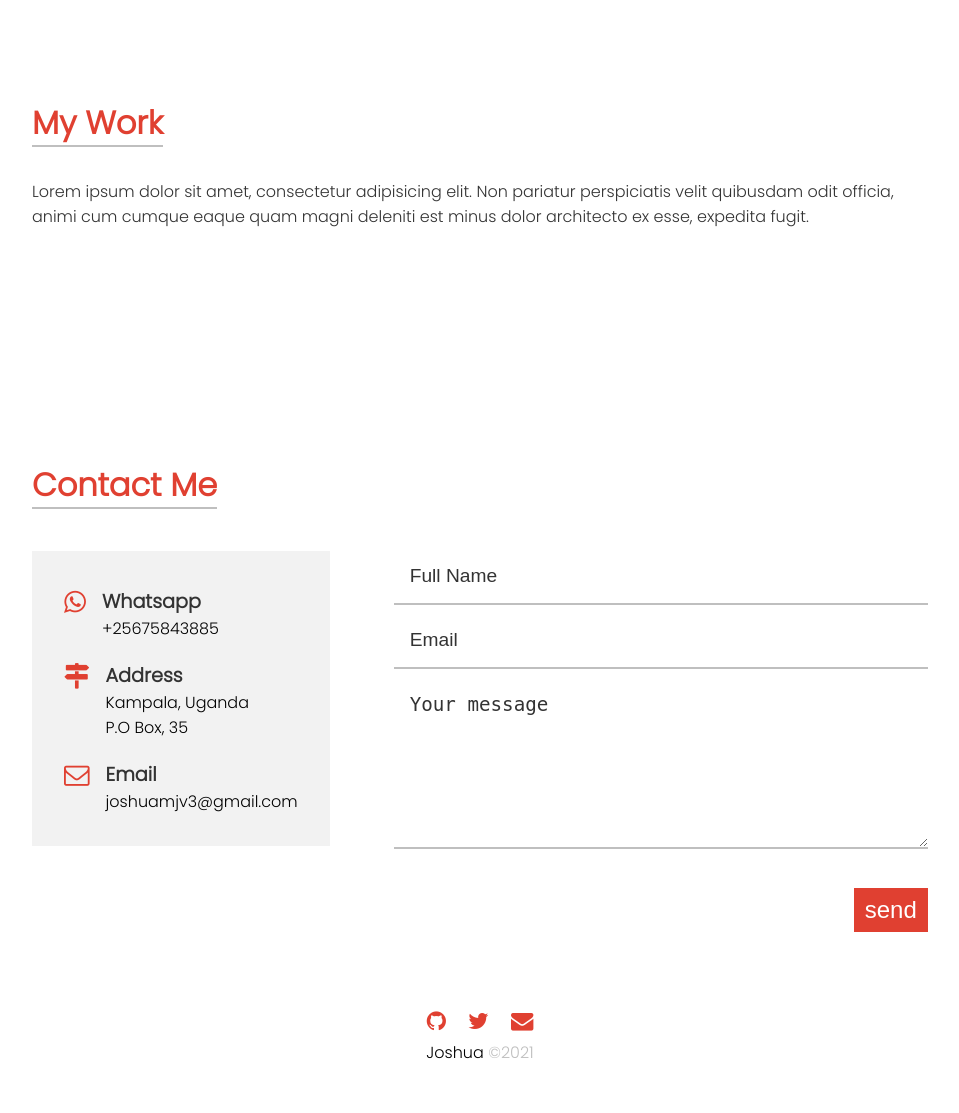
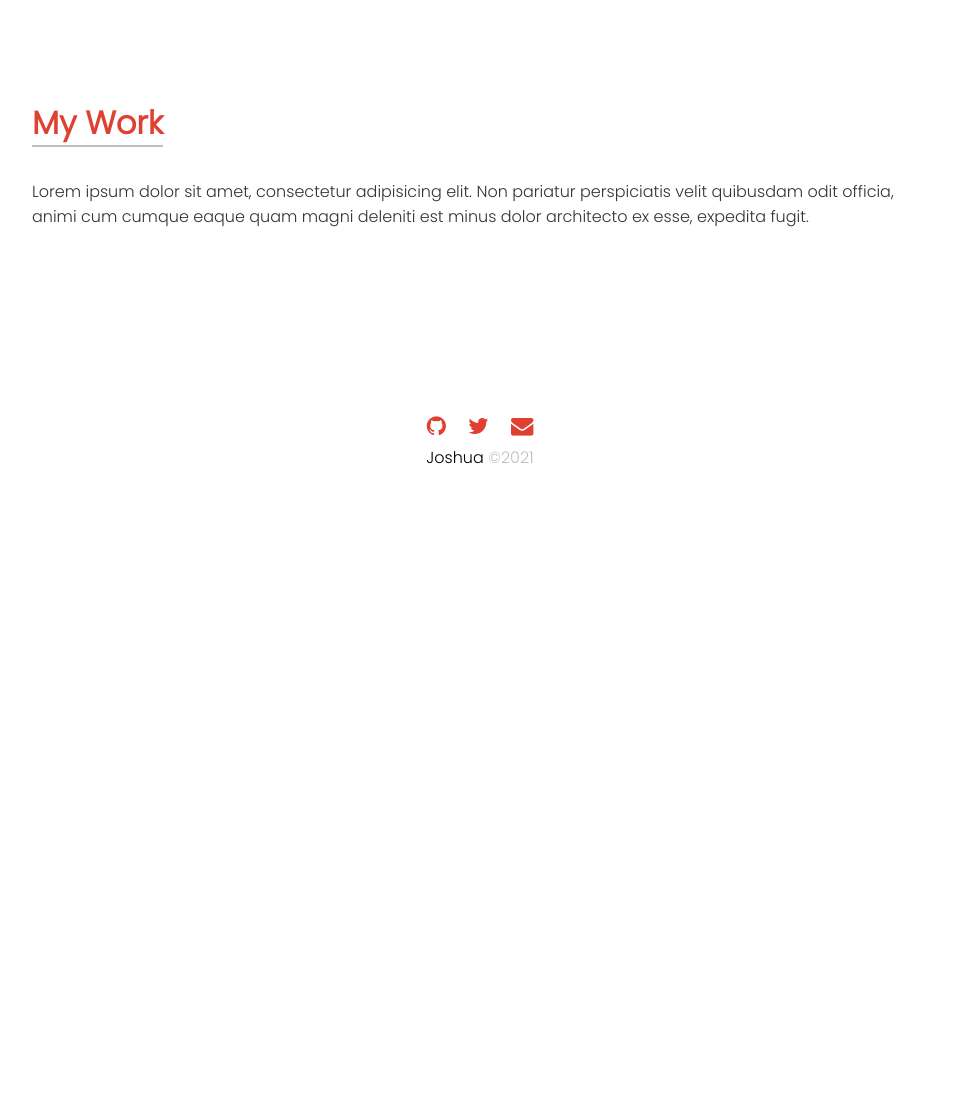
Before and after one commit to Joshuamjv2/my_djangoPortfolio, a Django app: page / in a window 1280 px wide. Shown: the part 1589-2702 px from the top of the page, without its empty margins (160-1119 px from the left). After the commit the page ends 2053 px from the top, so only its background shows below. Run offline with Django 3.2, Linux system fonts and the light colour scheme; data that the repository does not hold is empty; some libraries are stand-ins or nearby versions; some web fonts are replaced.

Commit message:
contact section removed from home page

```diff
--- a/projects/templates/contact/contact.html
+++ b/projects/templates/contact/contact.html
@@ -60,7 +60,7 @@
                         {{field}}
                     </div>
                 {% endfor %}
-                <input type="submit" value="send" id="contact-submit">
+                <input type="submit" value="send" id="contact-submit" class="btn">
             </form>
         </div>
     </div>
--- a/projects/templates/home/index.html
+++ b/projects/templates/home/index.html
@@ -3,7 +3,7 @@
 
 
 {% block content %}
-    <section class="main">
+    <section class="main" id="home-section">
         <div class="container hero">
             <!-- <div class="hero-text"> -->
                 <p class="hero-intro">Hello world</hp>
@@ -11,13 +11,13 @@
                 <p class="hero-impression">I am a web developer. <br>I build full on web solutions with the <br> necessary tools.</p>
             <!-- </div> -->
             <ul class="cta hero-cta">
-                <li class="single-cta btn">My Work</li>
-                <li class="single-cta btn">Contact Me</li>
+                <li class="single-cta btn"><a href="#work-section">My Work</a></li>
+                <li class="single-cta btn"><a href="#contact-section">Contact Me</a></li>
             </ul>
         </div>
     </section>
 
-    <section class="about">
+    <section class="about" id="about-section">
         <div class="container">
             <!-- <div class="about-text"> -->
                 <h3 class="section-title">About Me</h3>
@@ -32,7 +32,7 @@
         </div>
     </section>
 
-    <section class="work">
+    <section class="work" id="work-section">
         <div class="container">
             <h1 class="section-title">My Work</h1>
             <div class="work-info">
@@ -76,75 +76,4 @@
         </div>
     </section>
 
-
-
-    <section class="contact">
-        <div class="container">
-            <h1 class="section-title">Contact Me</h1>
-
-            <div class="contact_info-wrapper">
-
-                <div class="contact-info__text">
-
-
-
-                    <div class="wrapper-up">
-                        <div class="info-item">
-                            <div class="info-item_title__text">
-                                <div class="icon">
-                                    <i class="fa fa-whatsapp" aria-hidden="true"></i>
-                                </div>
-                                <div class="text-info">
-                                    <h3 class="title">Whatsapp</h3>
-                                    <p>+25675843885</p>
-                                </div>
-                            </div>
-                        </div>
-                        <div class="info-item">
-                            <div class="info-item_title__text">
-                                <div class="icon">
-                                    <i class="fa fa-map-signs" aria-hidden="true"></i>
-                                </div>
-                                <div class="text-info">
-                                    <h3 class="title">Address</h3>
-                                    <p>Kampala, Uganda</p>
-                                    <p>P.O Box, 35</p>
-                                </div>
-                            </div>
-                        </div>
-                        <div class="info-item">
-                            <div class="info-item_title__text">
-                                <div class="icon">
-                                    <i class="fa fa-envelope-o" aria-hidden="true"></i>
-                                </div>
-                                <div class="text-info">
-                                    <h3 class="title">Email</h3>
-                                    <p>joshuamjv3@gmail.com</p>
-                                    <!-- <p>P.O Box, 35</p> -->
-                                </div>
-                            </div>
-                        </div>
-                    </div>
-
-                </div>
-
-                <form action="" class="contact-info__form" method="POST" id="contact">
-                    {% csrf_token %}
-                    <div class="form-item">
-                        <input type="text" name="" id="" placeholder="Full Name">
-                    </div>
-
-                    <div class="form-item">
-                        <input type="email" name="" id="" placeholder="Email">
-                    </div>
-
-                    <div class="form-item">
-                        <textarea name="" id="" cols="30" rows="6" placeholder="Your message"></textarea>
-                    </div>
-                    <!-- <input type="submit" value="send" id="contact-submit" class="btn"> -->
-                </form>
-            </div>
-            <input type="submit" value="send" id="contact-submit" class="btn" form="contact">
-        </div>
-    </section>
 {% endblock content %}
--- a/static/css/main.css
+++ b/static/css/main.css
@@ -641,9 +641,26 @@ footer p {
 }
 
 
+/* for huge heights */
 @media(min-height:900px){
   .main{
-      padding: 12rem 0;
+      padding: 15rem 0;
       height: unset;
   }
 }
+
+/* for tiny heights */
+@media(max-height:500px){
+  .main{
+    height: unset;
+    padding: 8rem 0;
+  }
+
+  .hero-intro{
+    font-size: 1.4;
+  }
+
+  .hero-title{
+    font-size: 1.7rem;
+  }
+}
```
